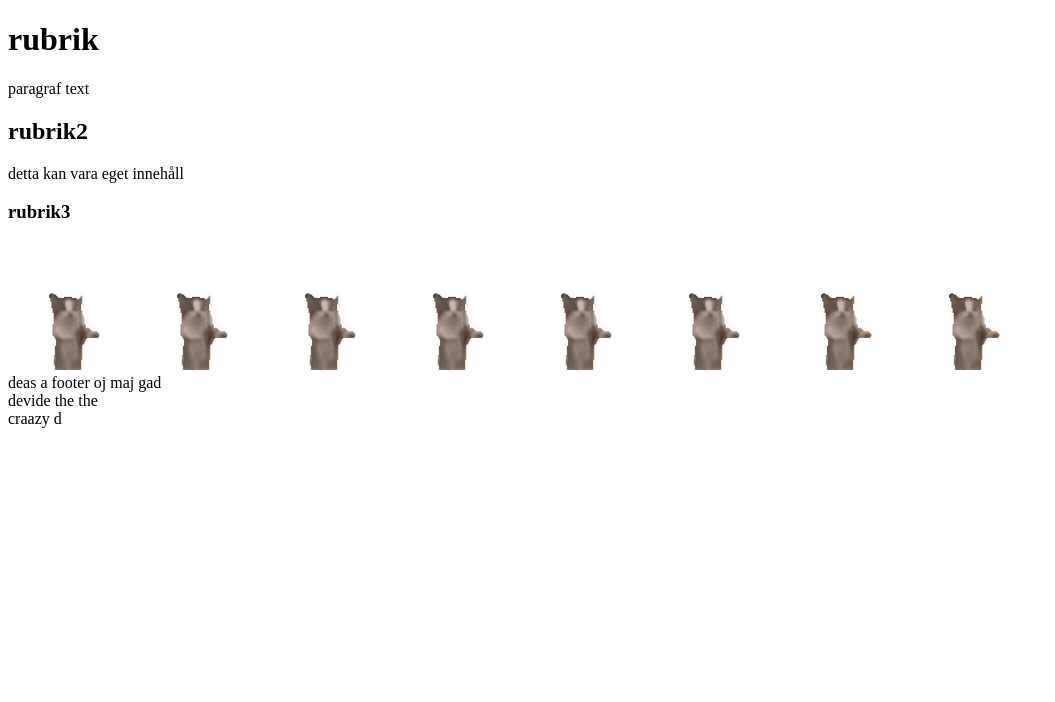
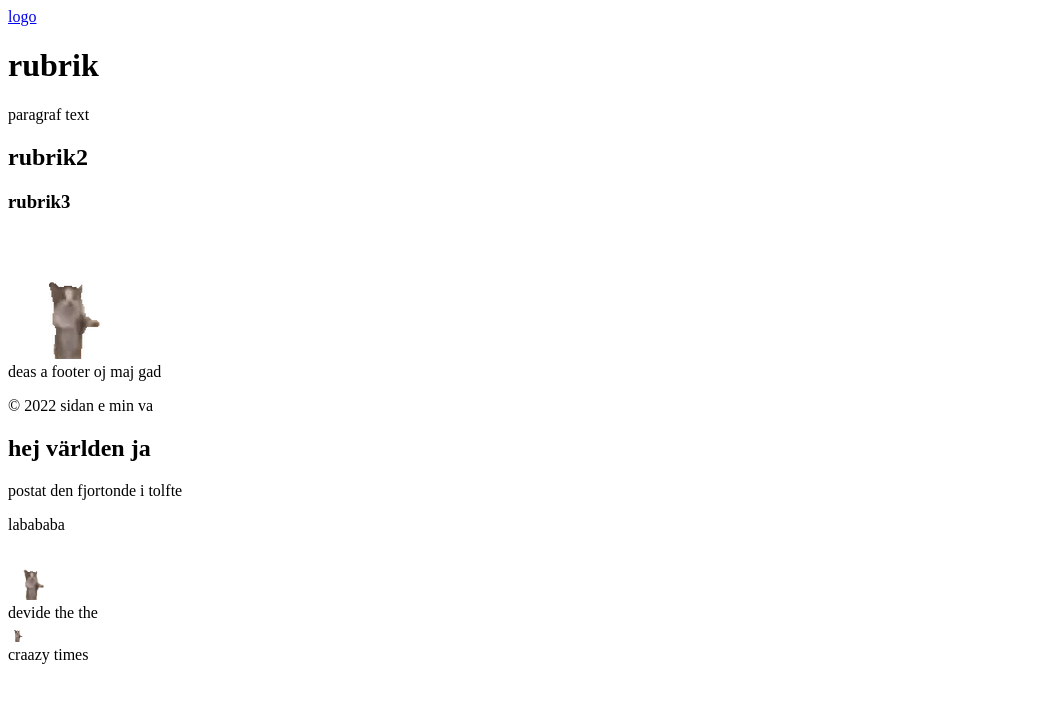
Before and after one commit to JacobTwentyOne/repitetion, a plain HTML site: page index.html in a window 1280 px wide. Shown: the whole page, without its empty margins (0-1055 px from the left). Drawn offline with Linux system fonts and the light colour scheme.

Commit message:
färdig html

```diff
--- a/index.html
+++ b/index.html
@@ -1,29 +1,53 @@
 <!DOCTYPE html>
 <html lang="en">
+
 <head>
     <meta charset="UTF-8">
     <meta http-equiv="X-UA-Compatible" content="IE=edge">
     <meta name="viewport" content="width=device-width, initial-scale=1.0">
     <title>Repetition</title>
 </head>
+
 <body>
+    <nav>
+        <a href="#">logo</a>
+        <ul>
+
+
+
+        </ul>
+    </nav>
+    <main>
         <h1>rubrik</h1>
         <p>paragraf text</p>
         <h2>rubrik2</h2>
 
-    <article>detta kan vara eget innehåll</article>
+
         <h3>rubrik3</h3>
-<img src="hopcat.webp" alt=""><img src="hopcat.webp" alt=""><img src="hopcat.webp" alt=""><img src="hopcat.webp" alt=""><img src="hopcat.webp" alt=""><img src="hopcat.webp" alt="">
-<img src="hopcat.webp" alt=""><img src="hopcat.webp" alt="">
-
+        <img src="hopcat.webp" alt="">
+    </main>
     <footer>
 
         deas a footer oj maj gad
+      <p>  &copy; 2022 sidan e min va </p>
     </footer>
     <div>
+        <article class="blog__post" <header>
+            <h2>hej världen ja
+            </h2>
+            <p>postat den <time> fjortonde i tolfte</time> </p>
+            <section class="blog__content">
+                <p>labababa </p>
+                <img src="hopcat.webp" alt="" height="50">
+
+            </section>
+        </article>
+        </header>
 
         devide the the
     </div>
+    <img src="hopcat.webp" alt="" height="20">
 </body>
-<div>craazy d</div>
+<div>craazy times</div>
+
 </html>
```
Lines whose indentation alone changed are shown as unchanged.
